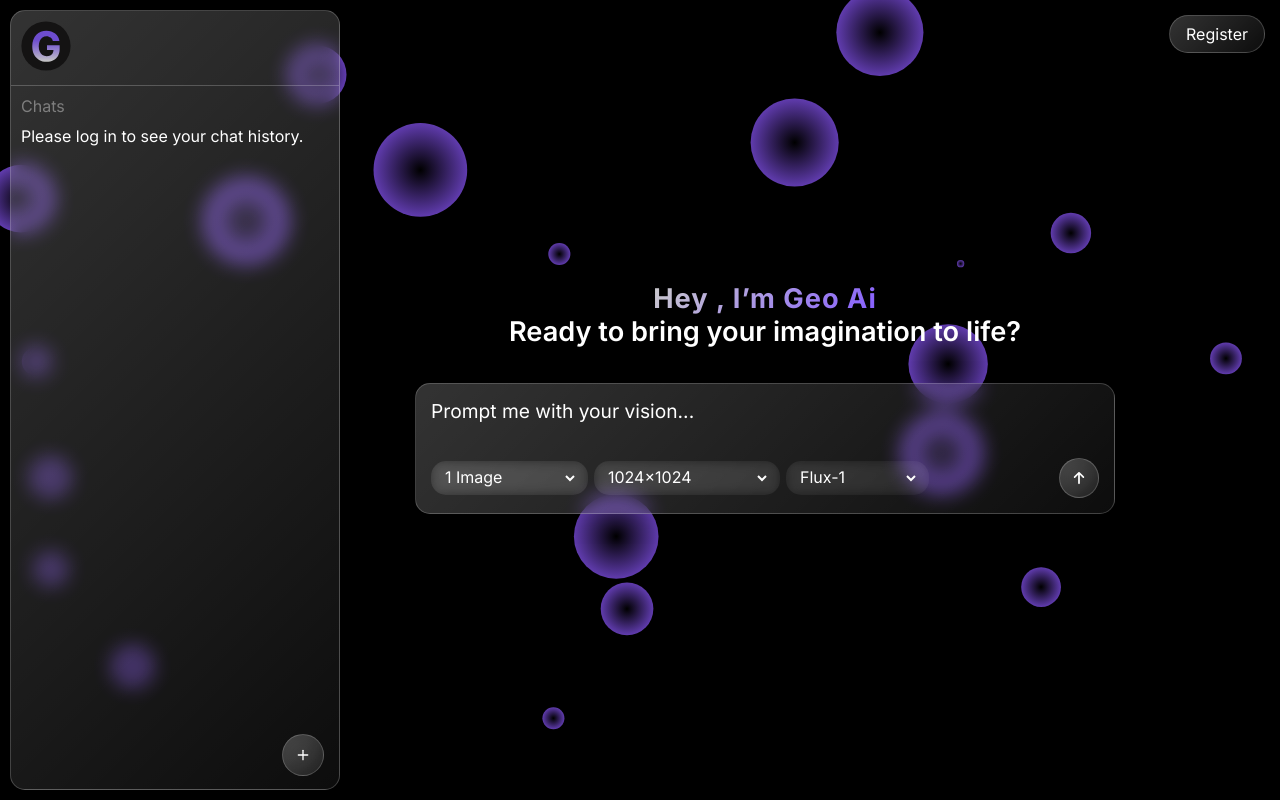
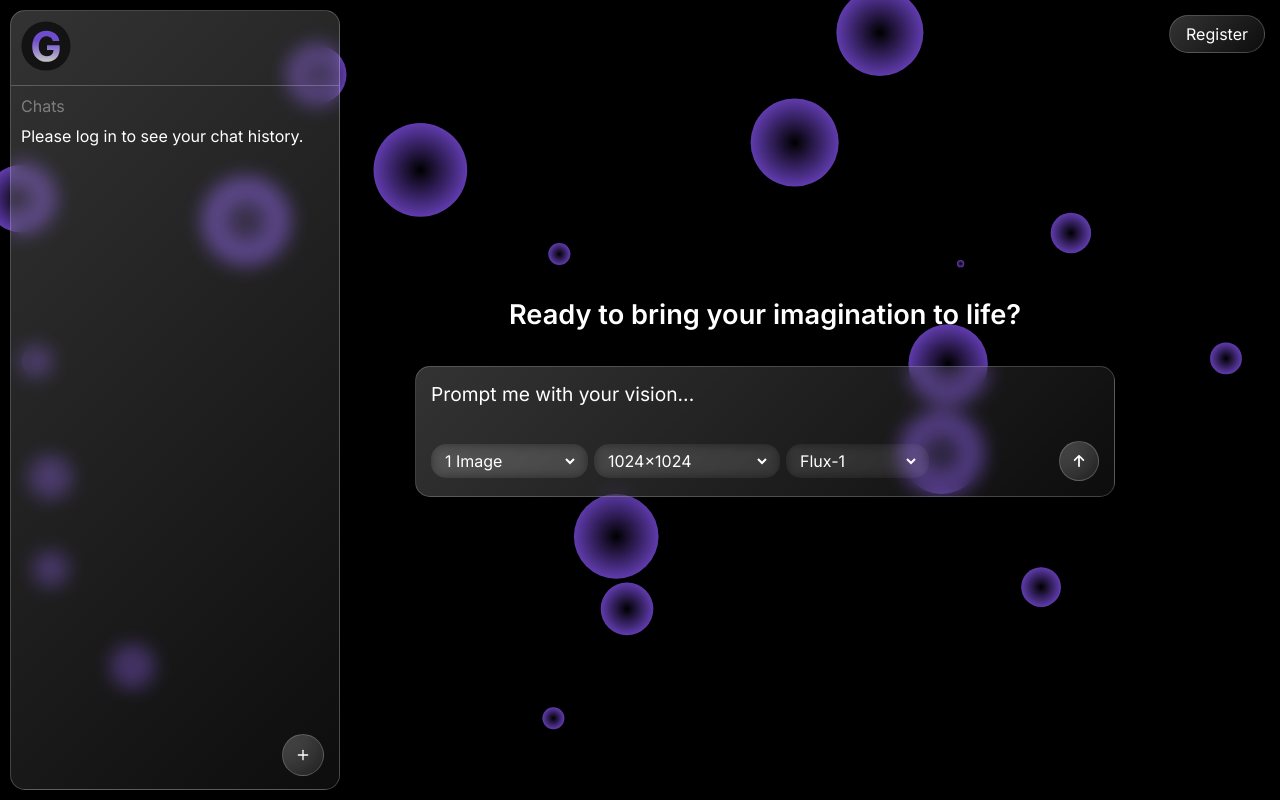
Before and after one commit to DilshanXChamo0/Geo-Ai-Model, a React (Create React App) app in the folder client/: page /c in a window 1280 px wide. Built offline with nearby package versions, Linux system fonts and the light colour scheme.

Commit message:
Testing Change

```diff
--- a/client/src/app/main.js
+++ b/client/src/app/main.js
@@ -227,7 +227,7 @@
             <div>
                 {messages.length === 0 && (
                     <div className='header'>
-                        <h2 className='inter-bold model-text'>Hey , I’m Geo Ai</h2>
+                        {/* <h2 className='inter-bold model-text'>Hey , I’m Geo Ai</h2> */}
                         <h1 className='inter-semibold text'>Ready to bring your imagination to life?</h1>
                     </div>
                 )}
```
